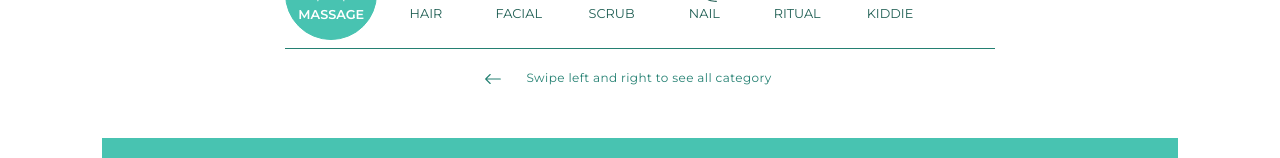
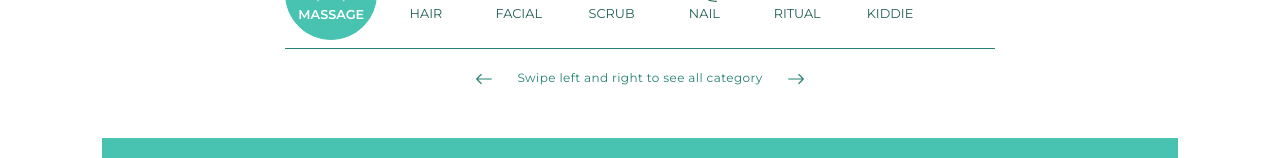
Before and after one commit to aldipee/redayspa, a Next.js app: page /jgn-masuk-sini in a window 1280 px wide. Shown: the part 737-895 px from the top of the page. Built offline with nearby package versions, Linux system fonts and the light colour scheme.

Commit message:
right arrow svg

```diff
--- a/pages/jgn-masuk-sini.js
+++ b/pages/jgn-masuk-sini.js
@@ -134,9 +134,9 @@ export default function Home() {
                     <path fill='#248072' d='M15 8a.5.5 0 0 0-.5-.5H2.707l3.147-3.146a.5.5 0 1 0-.708-.708l-4 4a.5.5 0 0 0 0 .708l4 4a.5.5 0 0 0 .708-.708L2.707 8.5H14.5A.5.5 0 0 0 15 8z'></path>
                   </svg>
                   <span className='mx-2 mx-md-4'>Swipe left and right to see all category</span>
-                  {/*<svg xmlns='http://www.w3.org/2000/svg' width='18' height='18' fill='currentColor' className='bi bi-arrow-right' viewBox='0 0 16 16'>
-                    <path fill-rule='evenodd' d='M1 8a.5.5 0 0 1 .5-.5h11.793l-3.147-3.146a.5.5 0 0 1 .708-.708l4 4a.5.5 0 0 1 0 .708l-4 4a.5.5 0 0 1-.708-.708L13.293 8.5H1.5A.5.5 0 0 1 1 8z'></path>
-                  </svg>*/}
+                  <svg xmlns='http://www.w3.org/2000/svg' width='18' height='18' className='bi bi-arrow-right' viewBox='0 0 16 16'>
+                    <path fill='#248072' d='M1 8a.5.5 0 0 1 .5-.5h11.793l-3.147-3.146a.5.5 0 0 1 .708-.708l4 4a.5.5 0 0 1 0 .708l-4 4a.5.5 0 0 1-.708-.708L13.293 8.5H1.5A.5.5 0 0 1 1 8z'></path>
+                  </svg>
                 </p>
               </div>
 
```
